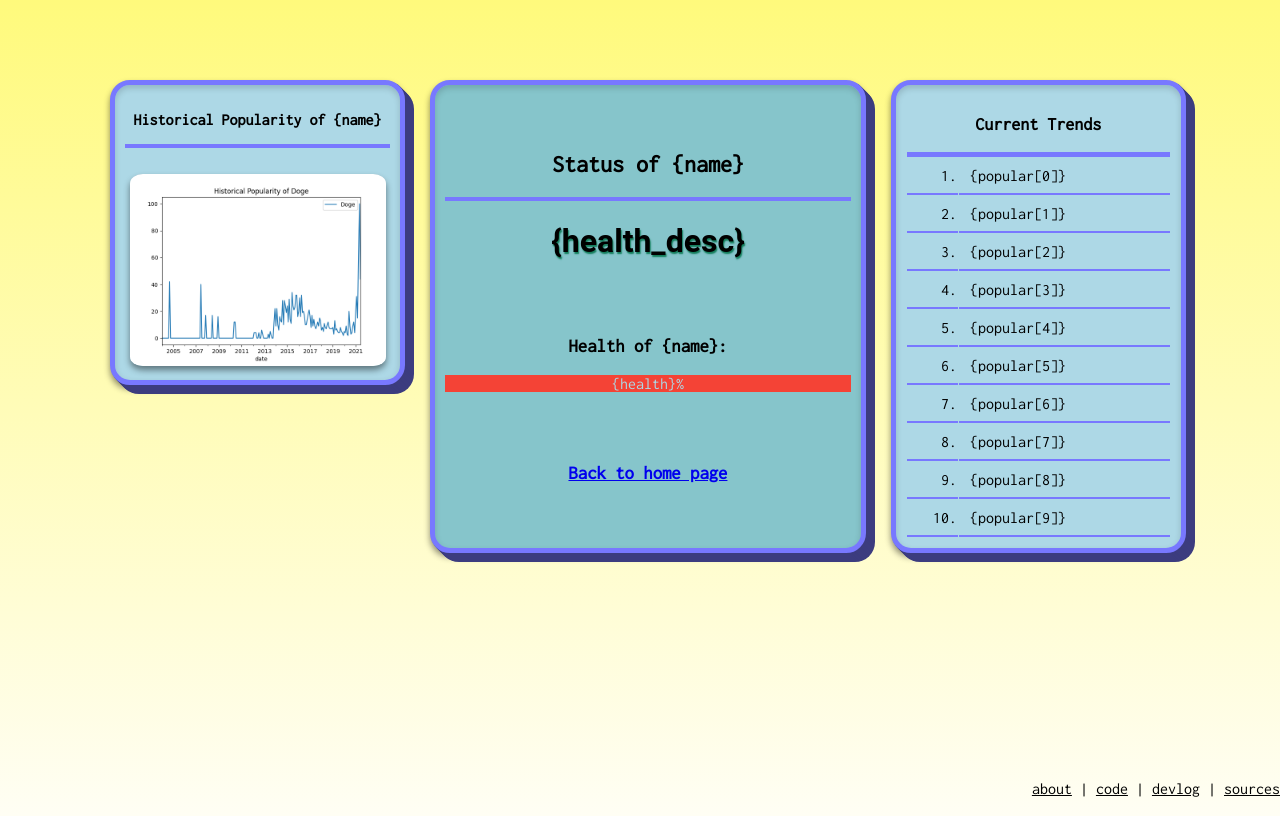
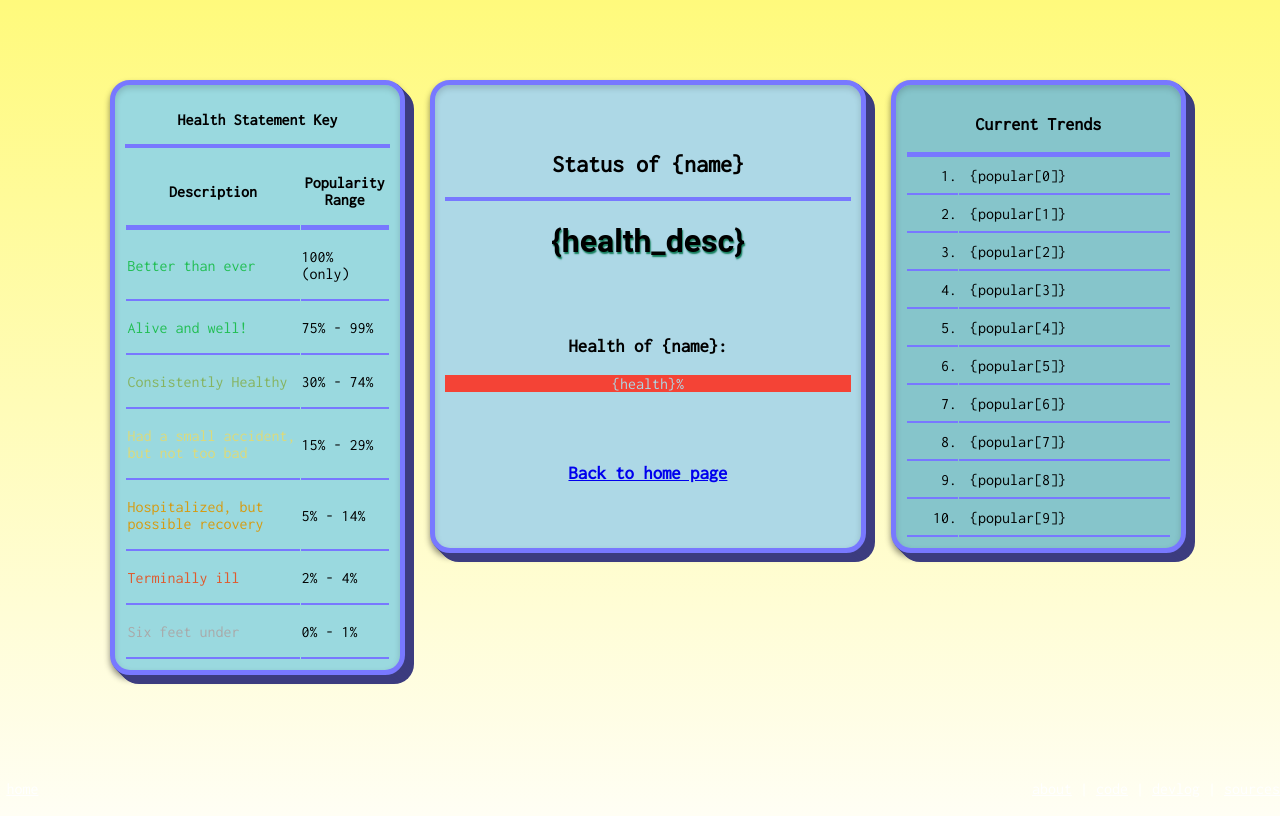
Before and after one commit to gthompson30/trend-status, a plain HTML site: page status.html in a window 1280 px wide. Drawn offline with Linux system fonts and the light colour scheme.

Commit message:
Update status.html

```diff
--- a/status.html
+++ b/status.html
@@ -18,25 +18,55 @@
 	<div class="main">
 		<div class="column" style="width: 8vw;"></div>
 
-		<div class="column" id="graph" style="background-color: lightblue; width: 23vw;">
+		<div class="column" id="graph" style="background-color: rgb(154, 217, 223); width: 23vw;">
 			<center>
-				<p> <b> Historical Popularity of {name} </b> </p>
+				<p> <b> Health Statement Key </b> </p>
 				<hr style="border: 2px solid rgb(120, 120, 255);">
-				<br>
-				<a href="figure.png">
-					<img src="figure.png" style="width: 20vw;"></img>
-				</a>
+				<table width="100%">
+					<tbody><tr>
+						<th width="45%"> <p> Description </p> </th>
+						<th width="5%"> <p> Popularity Range </p> </th>
+					</tr>
+					<tr class="ranges">
+						<td style="color: rgb(33, 190, 83);"> <p> Better than ever </p> </td>
+						<td class="numbers"> <p> 100% (only) </p> </td>
+					</tr>
+					<tr class="ranges">
+						<td style="color: rgb(33, 190, 83);"> <p> Alive and well! </p> </td>
+						<td class="numbers"> <p> 75% - 99% </p> </td>
+					</tr>
+                                        <tr class="ranges">
+                                                <td style="color: rgb(134, 179, 95)"> <p> Consistently Healthy </p> </td>
+                                                <td class="numbers"> <p> 30% - 74% </p> </td>
+                                        </tr>
+                                        <tr class="ranges">
+                                                <td style="color: rgb(221, 218, 121)"> <p> Had a small accident, but not too bad </p> </td>
+                                                <td class="numbers"> <p> 15% - 29% </p> </td>
+                                        </tr>
+                                        <tr class="ranges">
+                                                <td style="color: rgb(214, 155, 17)"> <p> Hospitalized, but possible recovery </p> </td>
+                                                <td class="numbers"> <p> 5% - 14% </p> </td>
+                                        </tr>
+					<tr class="ranges">
+                                                <td style="color: rgb(224, 90, 45)"> <p> Terminally ill </p> </td>
+                                                <td class="numbers"> <p> 2% - 4% </p> </td>
+                                        </tr>
+                                        <tr class="ranges">
+                                                <td style="color: rgb(169, 169, 169)"> <p> Six feet under </p> </td>
+                                                <td class="numbers"> <p> 0% - 1% </p> </td>
+                                        </tr>
+				</tbody></table>
 			</center>
 		</div>
 
 		<div class="column" style="width: 2vw;"></div>
 
-		<div class="column" id="status" style="background-color: rgb(134, 197, 203); width: 34vw;">
+		<div class="column" id="status" style="background-color: lightblue; width: 34vw;">
 			<center>
 				<br><br>
 				<h2> Status of {name} </h2>
 				<hr style="border: 2px solid rgb(120, 120, 255);">
-				<h1 id="status_description" style="color: {color};"> <b> {health_desc} </b> </h1>
+				<h1 id="status_description" style="color: {color}; text-shadow : 1px 2px 1.5px {text_shadow};"> <b> {health_desc} </b> </h1>
 				<br><br>
 
 				<h3 id="health_title"> Health of {name}: </h3>
@@ -55,10 +85,10 @@
 
 		<div class="column" style="width: 2vw;"></div>
 
-		<div class="column" id="most_popular" style="background-color: lightblue; width: 23vw">
+		<div class="column" id="most_popular" style="background-color: rgb(134, 197, 203); width: 23vw">
 			<table width="100%">
 				<tr>
-					<th colspan="2">
+					<th colspan="2" style="border-bottom: 5px solid rgb(120, 120, 255);">
 						<p style="font-size: 18px;"> <b> Current Trends </b> </p>
 					</th>
 				</tr>
@@ -131,15 +161,18 @@
 	</div>
 
 	<div id="bottom">
-                <p style="position: absolute; bottom: -1vw; right: 0vw;">
-                        <a href="pages/about.html" style="color: black;">about</a>
+                <p style="position: fixed; bottom: -1vw; right: 0vw; color: white;">
+                        <a href="pages/about.html" style="color: white;">about</a>
 			|
-                        <a href="pages/code.html" style="color: black;">code</a>
+                        <a href="pages/code.html" style="color: white;">code</a>
 			|
-                        <a href="pages/devlog.html" style="color: black;">devlog</a>
+                        <a href="pages/devlog.html" style="color: white;">devlog</a>
 			|
-                        <a href="pages/sources.html" style="color: black;">sources</a>
+                        <a href="pages/sources.html" style="color: white;">sources</a>
                 </p>
+		<p style="position: fixed; bottom: -1vw; left: 0.5vw;">
+			<a href="index.html" style="color: white;">home</a>
+		</p>
         </div>
 
 </body>
```
